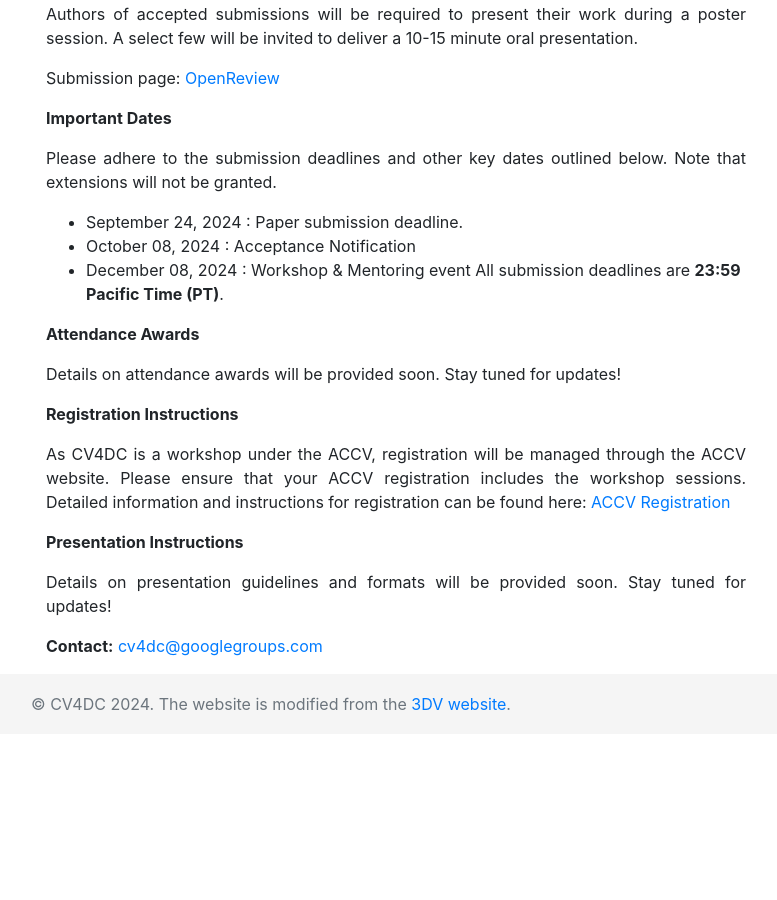
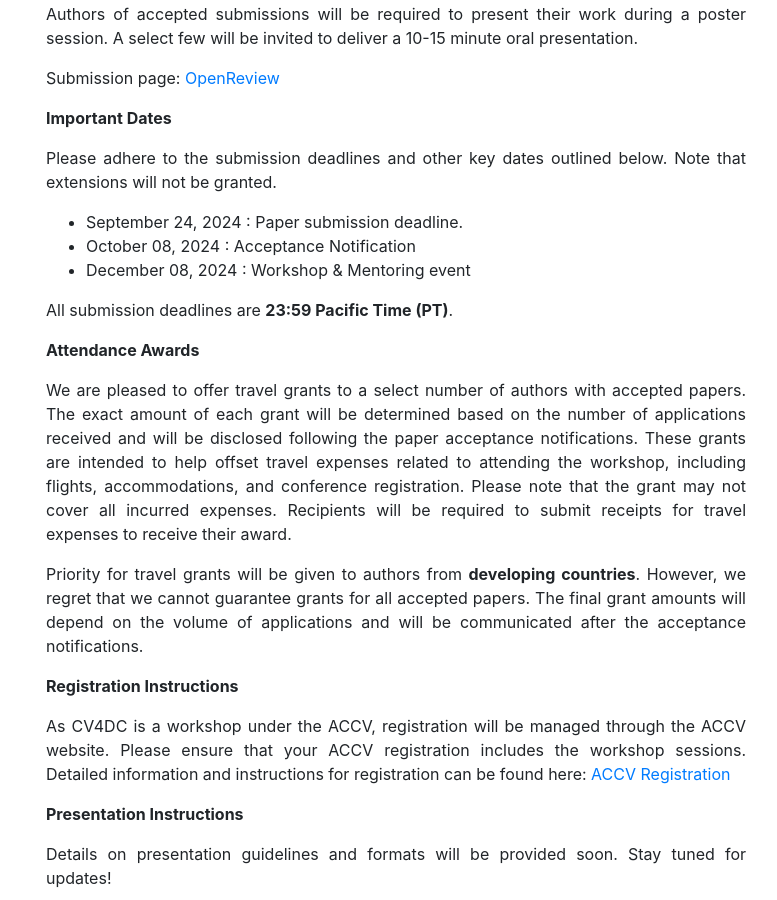
Before and after one commit to cv4dc/cv4dc.github.io, a Jekyll site: the page built from 2024/call-for-papers.md, in a window 1280 px wide and 900 px high, scrolled down 1914 px. Shown: the whole window, without its empty margins (54-831 px from the left). Built offline with Jekyll 4.4.1, drawn with Linux system fonts in a browser that asks for light colours; nearby versions of some CDN libraries; comment, search, counter and statistics services are not loaded; before the commit the page ends 2648 px from its top, so only the background shows below that.

Commit message:
Update call-for-papers.md
Add attendance awards information

```diff
--- a/2024/call-for-papers.md
+++ b/2024/call-for-papers.md
@@ -64,14 +64,14 @@ Please adhere to the submission deadlines and other key dates outlined below. No
 - September 24, 2024 : Paper submission deadline.
 - October 08, 2024 : Acceptance Notification
 - December 08, 2024 : Workshop & Mentoring event
-  All submission deadlines are **23:59 Pacific Time (PT)**.
+
+All submission deadlines are **23:59 Pacific Time (PT)**.
 
 **Attendance Awards**
 
-<!-- We are pleased to offer travel grants to a select number of authors with accepted papers. The exact amount of each grant will be determined based on the number of applications received and will be disclosed following the paper acceptance notifications. These grants are intended to help offset travel expenses related to attending the workshop, including flights, accommodations, and conference registration. Please note that the grant may not cover all incurred expenses. Recipients will be required to submit receipts for travel expenses to receive their award.
-Priority for travel grants will be given to authors from **developing countries**. However, we regret that we cannot guarantee grants for all accepted papers. The final grant amounts will depend on the volume of applications and will be communicated after the acceptance notifications. -->
+We are pleased to offer travel grants to a select number of authors with accepted papers. The exact amount of each grant will be determined based on the number of applications received and will be disclosed following the paper acceptance notifications. These grants are intended to help offset travel expenses related to attending the workshop, including flights, accommodations, and conference registration. Please note that the grant may not cover all incurred expenses. Recipients will be required to submit receipts for travel expenses to receive their award.
 
-Details on attendance awards will be provided soon. Stay tuned for updates!
+Priority for travel grants will be given to authors from **developing countries**. However, we regret that we cannot guarantee grants for all accepted papers. The final grant amounts will depend on the volume of applications and will be communicated after the acceptance notifications.
 
 **Registration Instructions**
 
```
